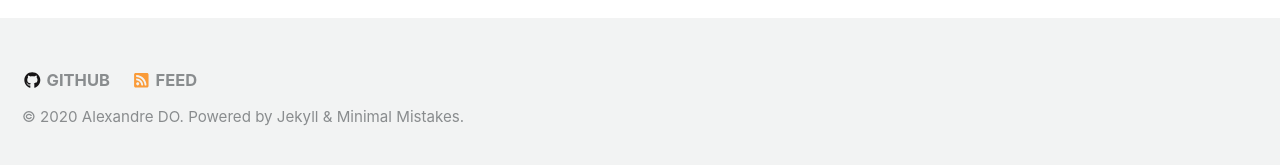
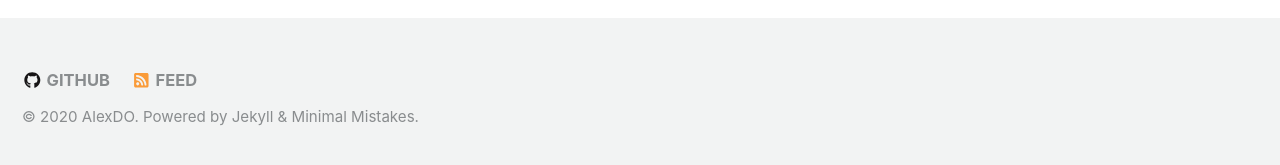
Before and after one commit to alexandre-do/alexandre-do.github.io, a Jekyll site: the page built from index.html, in a window 1280 px wide and 900 px high, scrolled down 253 px. Shown: the part 727-892 px from the top of the window. Built offline with Jekyll 4.4.1, drawn with Linux system fonts in a browser that asks for light colours; nearby versions of some CDN libraries; the list of posts is cut into pages by our own code.

Commit message:
Update _config.yml

```diff
--- a/_config.yml
+++ b/_config.yml
@@ -10,9 +10,9 @@ minimal_mistakes_skin    : "default" # "air", "aqua", "contrast", "dark", "dirt"
 
 # Site Settings
 locale                   : "en-FR"
-title                    : "Alexandre DO"
+title                    : "AlexDO"
 title_separator          : "-"
-name                     : "Alexandre DO"
+name                     :
 description              : "Data Science Portfolio"
 url                      : # the base hostname & protocol for your site e.g. "https://mmistakes.github.io"
 baseurl                  : # the subpath of your site, e.g. "/blog"
```
